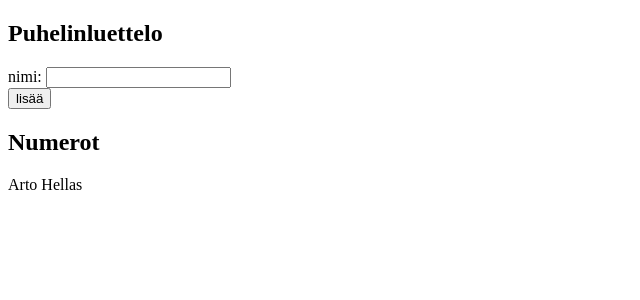
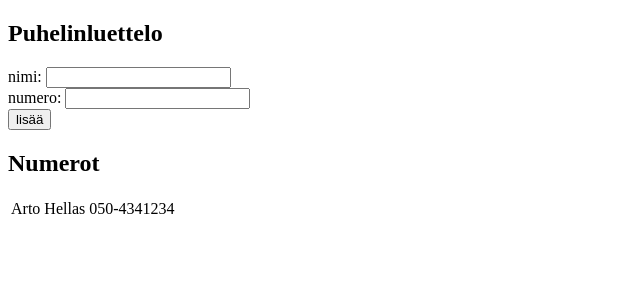
Before and after one commit to twaananen/FullStackOpen, a React (Create React App) app in the folder 1/: page / in a window 1280 px wide. Shown: the top 300 px of the page, without its empty margins (0-640 px from the left). Built offline with nearby package versions, Linux system fonts and the light colour scheme.

Commit message:
submission for exercise 2.8

```diff
--- a/1/src/App.js
+++ b/1/src/App.js
@@ -5,20 +5,26 @@ class App extends React.Component {
     super(props)
     this.state = {
       persons: [
-        { name: 'Arto Hellas' }
+        { name: 'Arto Hellas',
+        number: "050-4341234" }
       ],
-      newName: ''
+      newName: '',
+      newNumber: ""
     }
   }
 
-  handleInputChange = (event) => {
+  handleNameInputChange = (event) => {
     this.setState({newName: event.target.value})
+  }
+  handleNumberInputChange = (event) => {
+    this.setState({newNumber: event.target.value})
   }
 
   addPerson = (event) => {
     event.preventDefault()
     const newPerson = {
-      name: this.state.newName
+      name: this.state.newName,
+      number: this.state.newNumber
     }
     const persons = this.state.persons.concat(newPerson)
     //lisäyksen esto eli poisto kopiosta
@@ -26,7 +32,8 @@ class App extends React.Component {
        persons.pop():0)
     this.setState({
       persons,
-      newName: ""
+      newName: "",
+      newNumber:""
     })
 
   }
@@ -36,15 +43,23 @@ class App extends React.Component {
       <div>
         <h2>Puhelinluettelo</h2>
         <form onSubmit={this.addPerson}>
-          <div>
-            nimi: <input value={this.state.newName} onChange={this.handleInputChange}/>
+        <div>
+            nimi: <input value={this.state.newName} onChange={this.handleNameInputChange}/>
+          </div><div>
+            numero: <input value={this.state.newNumber} onChange={this.handleNumberInputChange}/>
           </div>
           <div>
             <button type="submit">lisää</button>
           </div>
         </form>
         <h2>Numerot</h2>
-        {this.state.persons.map(person =><div key={person.name}>{person.name}</div>)}
+        <table><tbody>
+        {this.state.persons.map(person =>
+          <tr key={person.name}>
+            <td>{person.name}</td>
+            <td>{person.number}</td>
+          </tr>)}
+        </tbody></table>
       </div>
     )
   }
```
